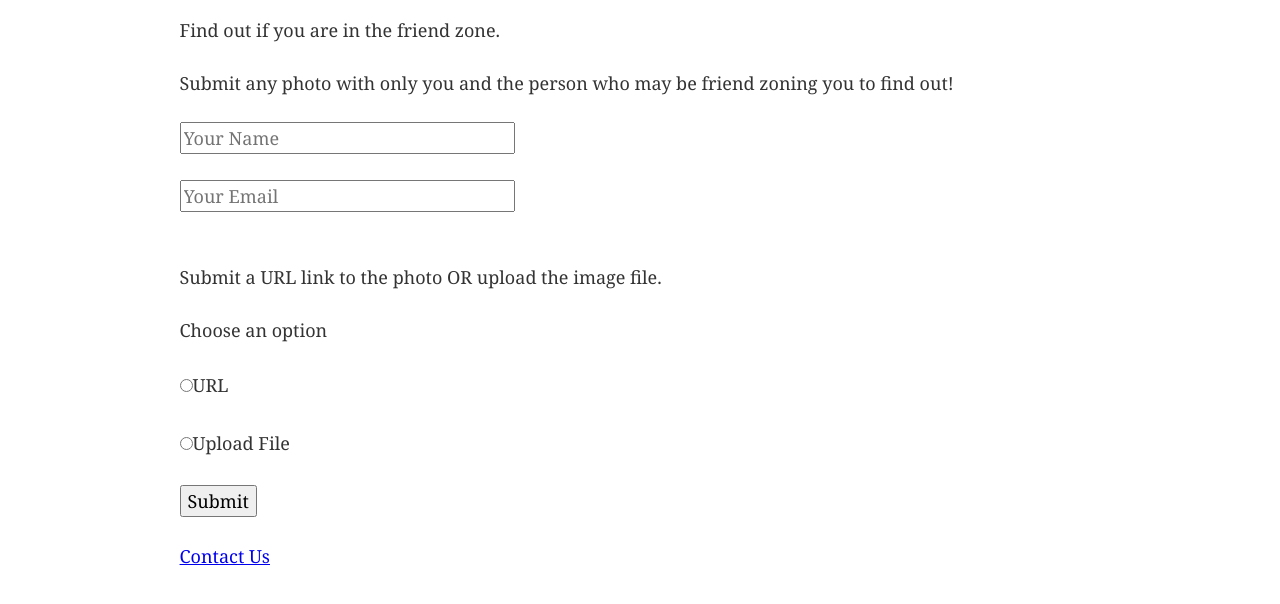
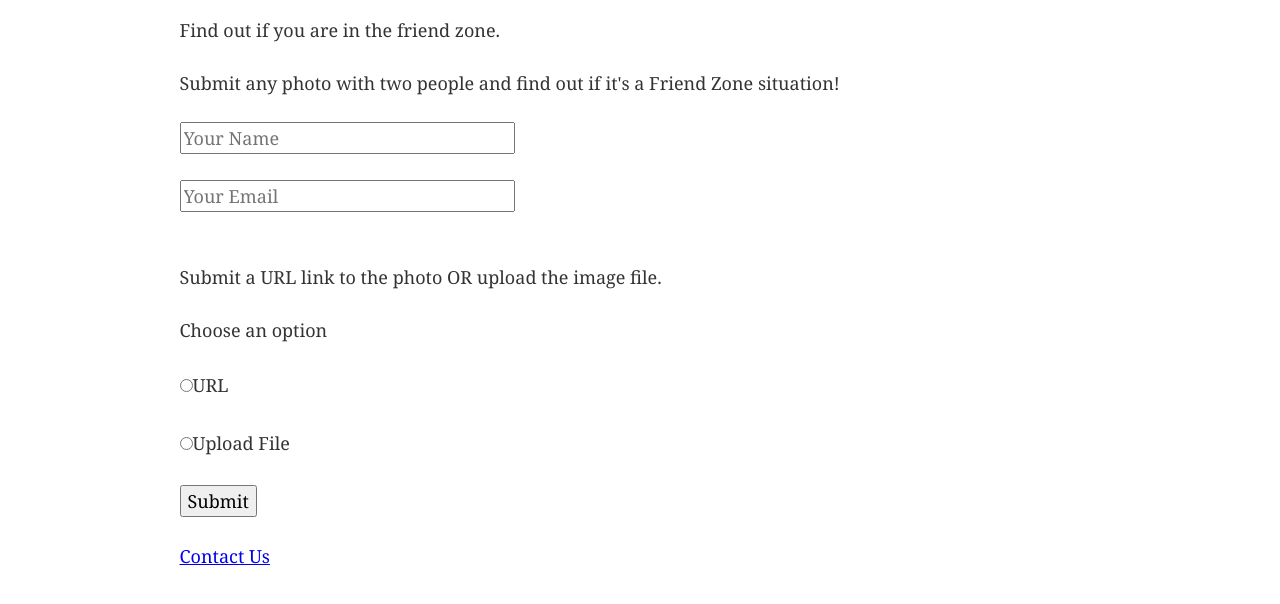
Before and after one commit to therussianhackers/zoned, a Gatsby site: page / in a window 1280 px wide. Shown: the part 176-780 px from the top of the page. Built offline with nearby package versions, Linux system fonts and the light colour scheme; Gatsby itself is replaced by a stand-in of ours.

Commit message:
Reworded text description

```diff
--- a/src/pages/index.js
+++ b/src/pages/index.js
@@ -126,8 +126,8 @@ class IndexPage extends React.Component {
             <Layout>
             <h1>Friend Zone Photo Detector</h1>
             <p>Find out if you are in the friend zone.</p>
-            <p>Submit any photo with only you and the person who may be friend
-            zoning you to find out!</p>
+            <p>Submit any photo with two people and find out if it's a Friend
+            Zone situation!</p>
             <form id="formID">
                 <input id="UserName" type="text" name="name" size="25"
                     placeholder="Your Name" required />
```
